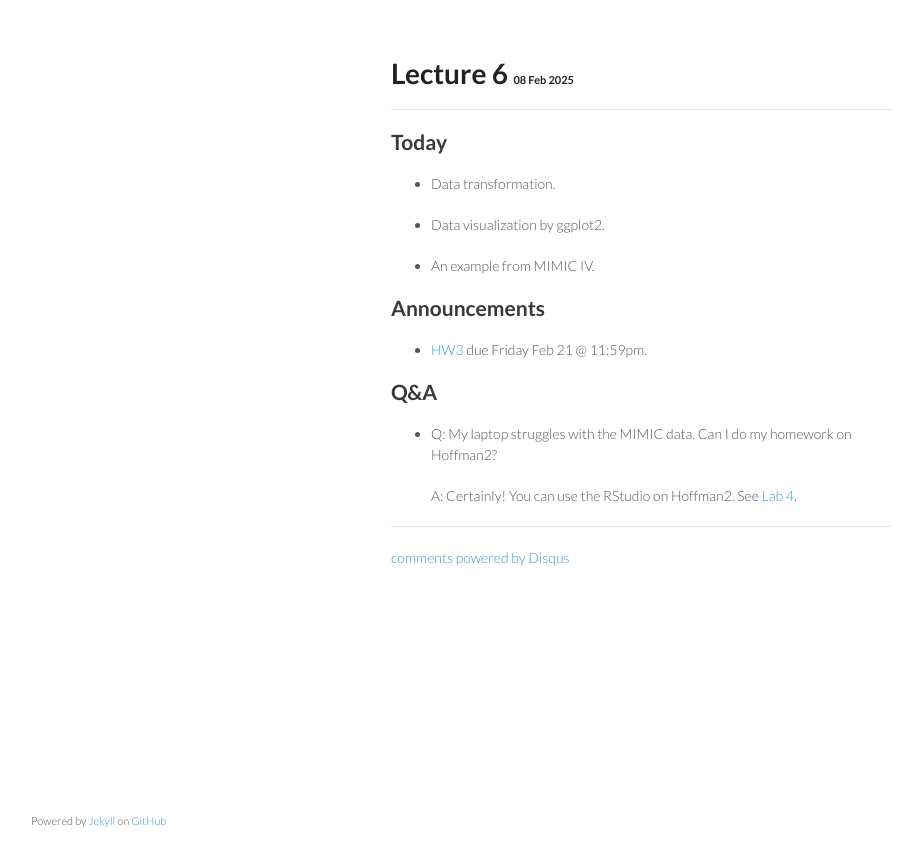
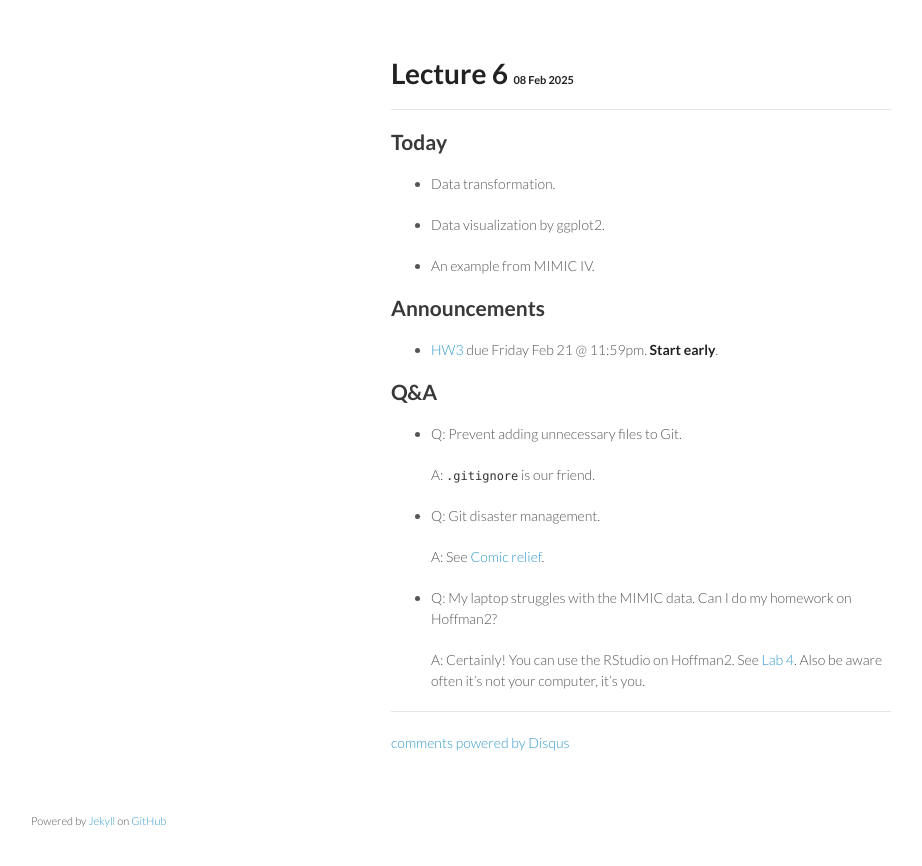
Before and after one commit to ucla-biostat-203b/2025winter, a Jekyll site: the page built from _posts/2025-02-08-lec82.md, in a window 1280 px wide. Shown: the top 866 px of the page, without its empty margins (179-1101 px from the left). Built offline with Jekyll 4.4.1, drawn with Linux system fonts in a browser that asks for light colours; comment, search, counter and statistics services are not loaded.

Commit message:
add more QAs

```diff
--- a/_posts/2025-02-08-lec82.md
+++ b/_posts/2025-02-08-lec82.md
@@ -14,10 +14,18 @@ category: biostat203bwinter2025lec1
 
 ## Announcements
 
-* [HW3](https://ucla-biostat-203b.github.io/2025winter/hw/hw3/hw3.html) due Friday Feb 21 @ 11:59pm.
+* [HW3](https://ucla-biostat-203b.github.io/2025winter/hw/hw3/hw3.html) due Friday Feb 21 @ 11:59pm. **Start early**.
 
 ## Q&A
 
+* Q: Prevent adding unnecessary files to Git.
+
+    A: `.gitignore` is our friend.
+
+* Q: Git disaster management.
+
+    A: See [Comic relief](https://ucla-biostat-203b.github.io/2025winter/slides/04-git/git.html#comic-relief).
+
 * Q: My laptop struggles with the MIMIC data. Can I do my homework on Hoffman2?
 
-    A: Certainly! You can use the RStudio on Hoffman2. See [Lab 4](https://ucla-biostat-203b.github.io/2025winter/labs/lab04/lab04.html).
+    A: Certainly! You can use the RStudio on Hoffman2. See [Lab 4](https://ucla-biostat-203b.github.io/2025winter/labs/lab04/lab04.html). Also be aware often it's not your computer, it's you.
```
